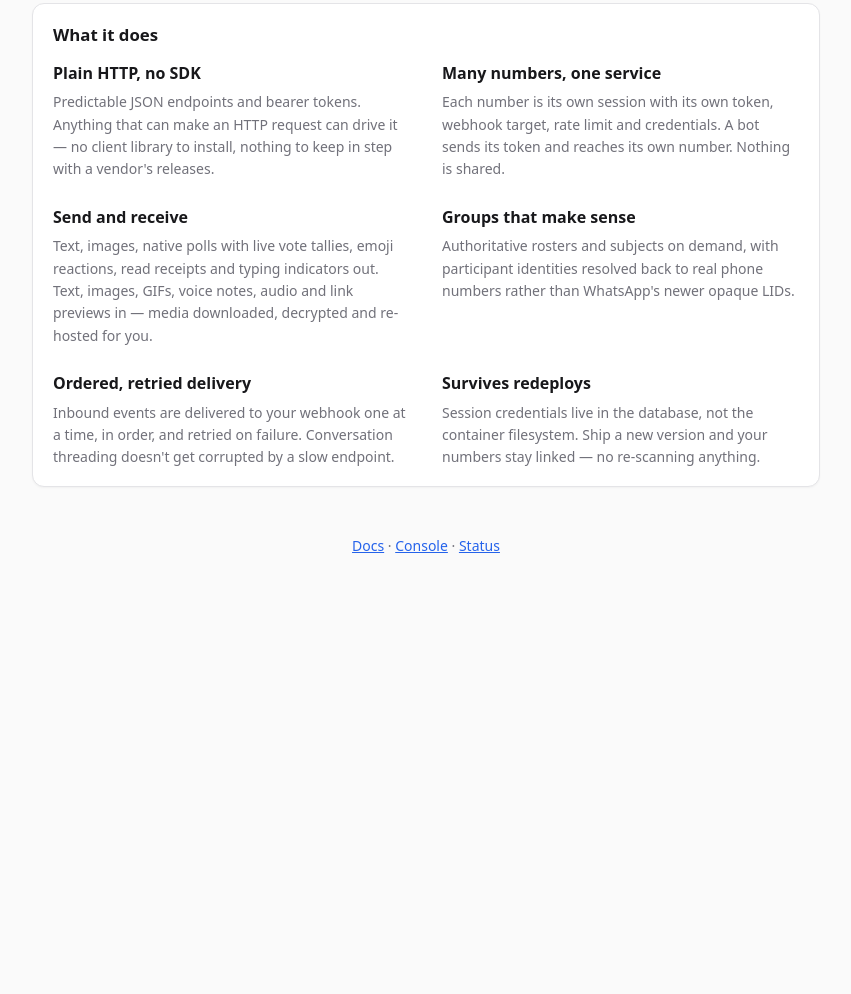
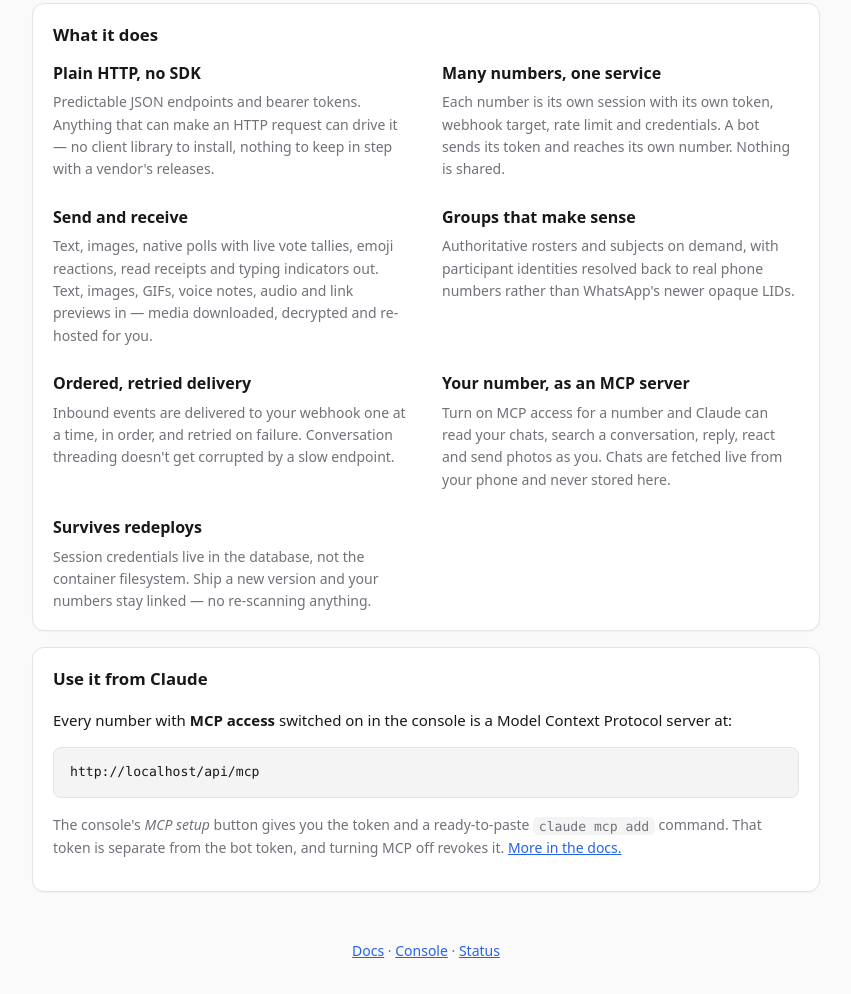
Before and after one commit to bogdanripa/wa-gatweay, a website: page frontend/index.html in a window 1280 px wide. Shown: the part 675-1669 px from the top of the page, without its empty margins (214-1065 px from the left). Before the commit the page ends 1313 px from the top, so only its background shows below. Drawn offline with Linux system fonts and the light colour scheme.

Commit message:
The MCP URL is advertised: on the landing page (a card and a "Use it from Claude" section), in the docs' Getting started and MCP section, and beside the base URL in the console — filled from the page's own host, not a placeholder
Co-Authored-By: Claude Opus 5.5 <noreply@anthropic.com>

```diff
--- a/frontend/app.js
+++ b/frontend/app.js
@@ -449,6 +449,7 @@ let listEl = null;
 function render(payload) {
     $("#api-base").textContent = payload.apiBaseUrl;
     mcpUrl = payload.mcpUrl || "";
+    $("#mcp-url").textContent = mcpUrl;
 
     const numbers = payload.numbers || [];
     const connected = numbers.filter((n) => n.status === "connected").length;
--- a/frontend/index.html
+++ b/frontend/index.html
@@ -86,6 +86,14 @@
       </p>
     </div>
     <div>
+      <h3>Your number, as an MCP server</h3>
+      <p class="muted">
+        Turn on MCP access for a number and Claude can read your chats, search a
+        conversation, reply, react and send photos as you. Chats are fetched live from
+        your phone and never stored here.
+      </p>
+    </div>
+    <div>
       <h3>Survives redeploys</h3>
       <p class="muted">
         Session credentials live in the database, not the container filesystem. Ship a new
@@ -95,10 +103,30 @@
   </div>
 </section>
 
+<section id="mcp">
+  <h2>Use it from Claude</h2>
+  <p>
+    Every number with <strong>MCP access</strong> switched on in the console is a
+    Model Context Protocol server at:
+  </p>
+  <pre><code class="mcp-url">https://wa-gateway.example.com/api/mcp</code></pre>
+  <p class="muted">
+    The console's <em>MCP setup</em> button gives you the token and a ready-to-paste
+    <code>claude mcp add</code> command. That token is separate from the bot token, and
+    turning MCP off revokes it. <a href="/docs.html#mcp">More in the docs.</a>
+  </p>
+</section>
+
 <footer>
   <a href="/docs.html">Docs</a> · <a href="/console.html">Console</a> ·
   <a href="/api/health">Status</a>
 </footer>
 
+<script>
+  // Served from the same host as the API, so the URL is knowable, not a placeholder.
+  document.querySelectorAll('.mcp-url').forEach((n) => {
+    n.textContent = location.origin + '/api/mcp';
+  });
+</script>
 </body>
 </html>
```
Also changed, not shown: frontend/console.html (+6 -0 lines), frontend/docs.html (+9 -1 lines).
